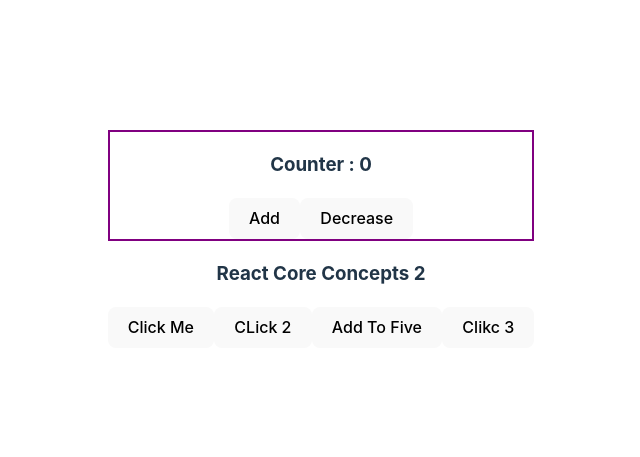
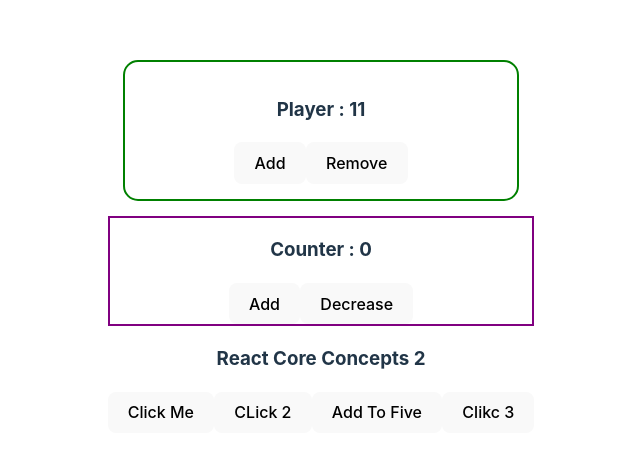
Before and after one commit to Arif-Islam21/learning-react-with-pHero, a React (Vite) app: page / in a window 1280 px wide. Shown: the part 161-618 px from the top of the page, without its empty margins (319-959 px from the left). Built offline with nearby package versions, Linux system fonts and the light colour scheme.

Commit message:
learned more about useState

```diff
--- a/src/App.jsx
+++ b/src/App.jsx
@@ -3,6 +3,7 @@
 // import viteLogo from "/vite.svg";
 import "./App.css";
 import Counter from "./Counter";
+import Team from "./Team";
 
 function App() {
   function handleClick() {
@@ -17,6 +18,7 @@
 
   return (
     <>
+      <Team></Team>
       <Counter></Counter>
       <h3>React Core Concepts 2</h3>
       <button onClick={handleClick}>Click Me</button>
--- /dev/null
+++ b/src/Team.jsx
@@ -0,0 +1,28 @@
+import { useState } from "react";
+
+export default function Team() {
+  const [team, setTeam] = useState(11);
+
+  const handleAdd = () => {
+    const newTeam = team + 1;
+    setTeam(newTeam);
+  };
+  const handleRemove = () => {
+    const newTeam = team - 1;
+    setTeam(newTeam);
+  };
+
+  const teamStyle = {
+    border: "2px solid green",
+    margin: "15px",
+    padding: "15px",
+    borderRadius: "15px",
+  };
+  return (
+    <div style={teamStyle}>
+      <h3>Player : {team}</h3>
+      <button onClick={handleAdd}>Add</button>
+      <button onClick={handleRemove}>Remove</button>
+    </div>
+  );
+}
```
